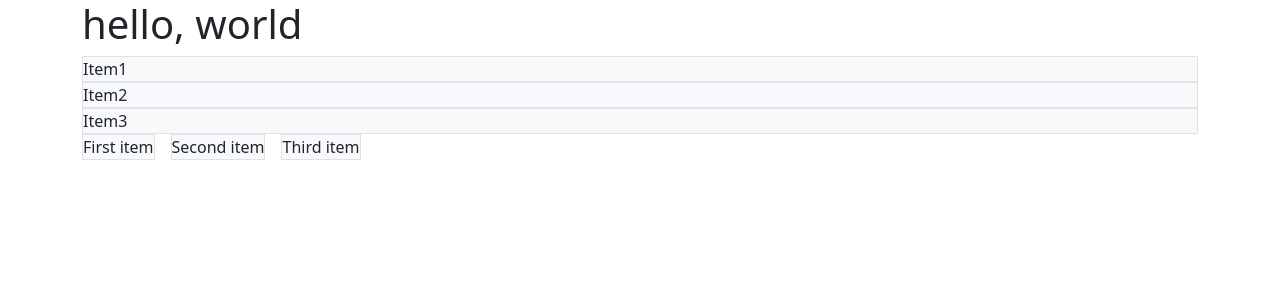
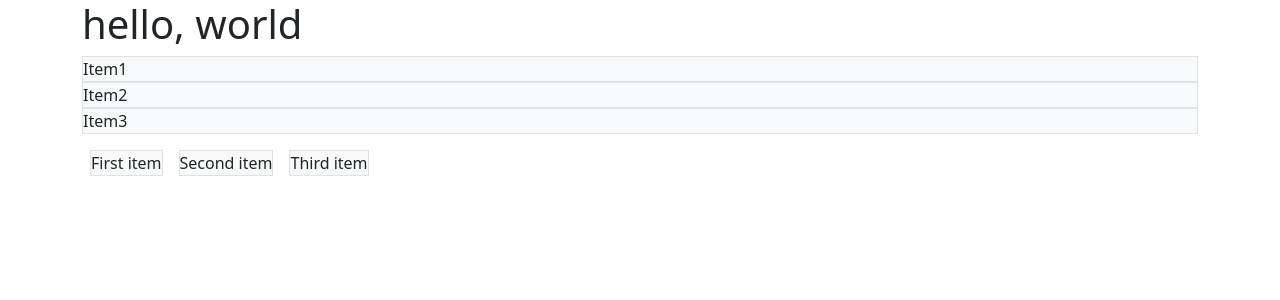
Before and after one commit to gonzaana35/01-css-frameworks-demo, a React (Vite) app: page / in a window 1280 px wide. Shown: the top 300 px of the page. Built offline with nearby package versions, Linux system fonts and the light colour scheme.

Commit message:
finished demo on stacks

```diff
--- a/src/App.js
+++ b/src/App.js
@@ -6,7 +6,7 @@ function App() {
     return (
         <Container>
             <h1>hello, world</h1>
-            <Stack>
+            <Stack className="pb-3">
                 <div className= "border bg-light">
                     Item1
                 </div>
@@ -17,7 +17,7 @@ function App() {
                     Item3
                 </div>
             </Stack>
-            <Stack direction="horizontal" gap={3}>
+            <Stack direction="horizontal" className= "ms-2" gap={3}>
                  <div className="bg-light border">First item</div>
                  <div className="bg-light border">Second item</div>
                  <div className="bg-light border">Third item</div>
```
